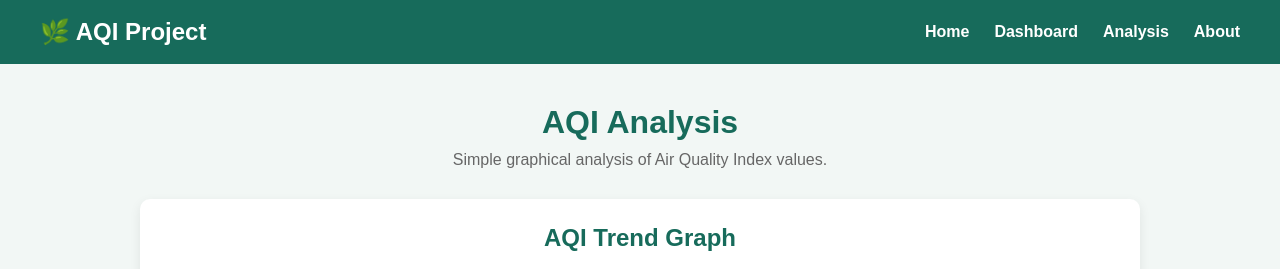
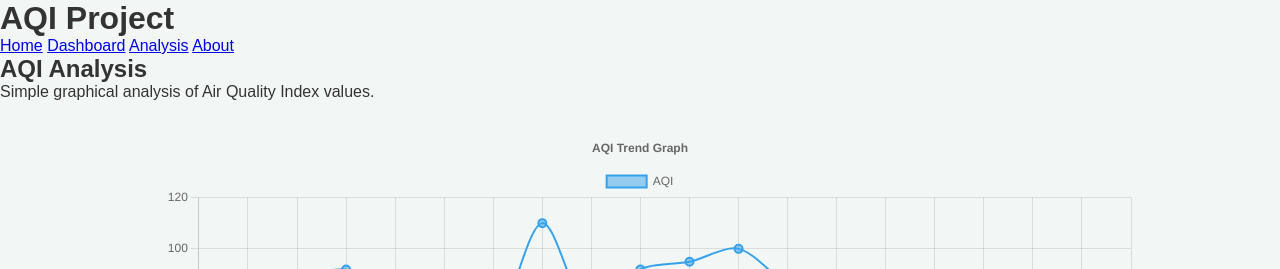
Before and after one commit to prishasavani12-blip/AQI-Project, a Flask app: page /analysis in a window 1280 px wide. Shown: the top 269 px of the page. Run offline with Flask 3, Linux system fonts and the light colour scheme.

Commit message:
Update analysis.html

```diff
--- a/templates/analysis.html
+++ b/templates/analysis.html
@@ -1,43 +1,118 @@
 <!DOCTYPE html>
 <html lang="en">
+
 <head>
     <meta charset="UTF-8">
     <meta name="viewport" content="width=device-width, initial-scale=1.0">
+
     <title>AQI Analysis</title>
+
     <link rel="stylesheet"
           href="{{ url_for('static', filename='style.css') }}">
+
+    <script src="https://cdn.jsdelivr.net/npm/chart.js"></script>
 </head>
+
 <body>
-    <nav class="navbar">
-        <h2>🌿 AQI Project</h2>
-        <div class="nav-links">
+
+    <header>
+        <h1>AQI Project</h1>
+
+        <nav>
             <a href="/">Home</a>
             <a href="/dashboard">Dashboard</a>
             <a href="/analysis">Analysis</a>
             <a href="/about">About</a>
-        </div>
-    </nav>
-    <div class="container">
-        <h1>AQI Analysis</h1>
-        <p class="description">
+        </nav>
+    </header>
+
+    <main>
+
+        <h2>AQI Analysis</h2>
+
+        <p>
             Simple graphical analysis of Air Quality Index values.
         </p>
-        <div class="graph-card">
-            <h2>AQI Trend Graph</h2>
-            <img src="{{ url_for('static', filename='aqi_graph.png') }}"
-                 alt="AQI Graph"
-                 class="graph-image">
+
+        <div class="graph-container">
+
+            <canvas id="aqiChart"></canvas>
+
         </div>
-        <div class="card">
-            <h3>About the Graph</h3>
-            <p>
-                This graph shows AQI values from the air quality dataset.
-                Higher AQI values indicate poorer air quality.
-            </p>
-        </div>
-    </div>
-    <footer>
-        <p>Air Quality Index Project | Python & Flask</p>
-    </footer>
+
+    </main>
+
+    <script>
+
+        const dates = {{ dates | tojson }};
+        const aqiValues = {{ aqi_values | tojson }};
+
+        const ctx = document.getElementById("aqiChart");
+
+        new Chart(ctx, {
+
+            type: "line",
+
+            data: {
+
+                labels: dates,
+
+                datasets: [{
+                    label: "AQI",
+                    data: aqiValues,
+                    borderWidth: 2,
+                    tension: 0.3,
+                    fill: false,
+                    pointRadius: 4
+                }]
+
+            },
+
+            options: {
+
+                responsive: true,
+
+                maintainAspectRatio: false,
+
+                plugins: {
+
+                    title: {
+                        display: true,
+                        text: "AQI Trend Graph"
+                    },
+
+                    legend: {
+                        display: true
+                    }
+
+                },
+
+                scales: {
+
+                    x: {
+                        title: {
+                            display: true,
+                            text: "Date"
+                        }
+                    },
+
+                    y: {
+                        title: {
+                            display: true,
+                            text: "AQI"
+                        },
+
+                        beginAtZero: true
+                    }
+
+                }
+
+            }
+
+        });
+
+    </script>
+
 </body>
+
 </html>
```
